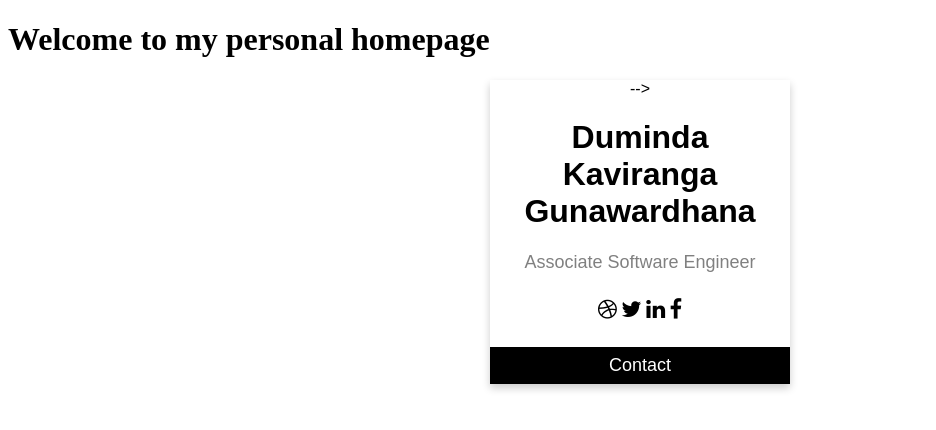
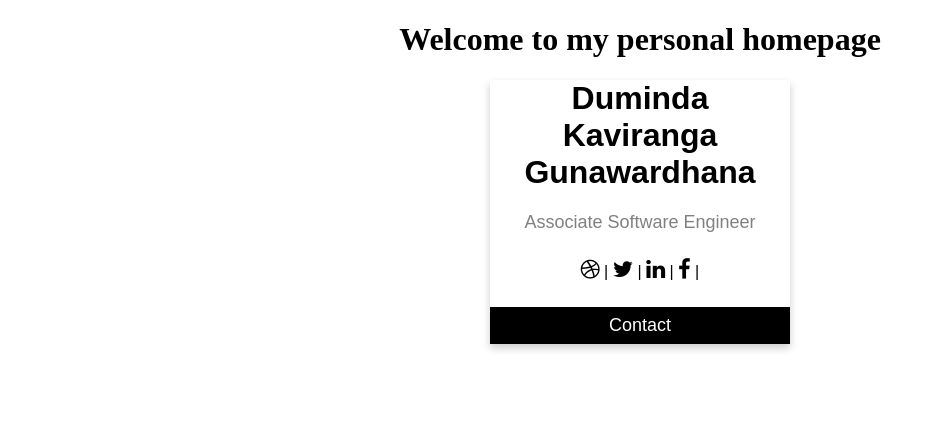
Before and after one commit to kaviranga/kaviranga.github.io, a plain HTML site: page index.html in a window 1280 px wide. Shown: the whole page, without its empty margins (0-936 px from the left). Drawn offline with Linux system fonts and the light colour scheme.

Commit message:
Updated the "index.html"

```diff
--- a/index.html
+++ b/index.html
@@ -43,17 +43,17 @@
     </style>
   </head>
   <body>
-    <h1>Welcome to my personal homepage</h1>
+    <h1 style="text-align:center">Welcome to my personal homepage</h1>
     <div class="card">
-        <!-<img src="/test.jpg" alt="Kaviranga" style="width:100%">-->
+
         <h1>Duminda Kaviranga Gunawardhana</h1>
         <p class="title">Associate Software Engineer</p>
 
         <div style="margin: 24px 0;">
-          <a href="#"><i class="fa fa-dribbble"></i></a>
-          <a href="#"><i class="fa fa-twitter"></i></a>
-          <a href="#"><i class="fa fa-linkedin"></i></a>
-          <a href="#"><i class="fa fa-facebook"></i></a>
+          <a href="#"><i class="fa fa-dribbble"></i></a> |
+          <a href="#"><i class="fa fa-twitter"></i></a>  |
+          <a href="#"><i class="fa fa-linkedin"></i></a> |
+          <a href="#"><i class="fa fa-facebook"></i></a> |
         </div>
         <p><button>Contact</button></p>
     </div>
```
